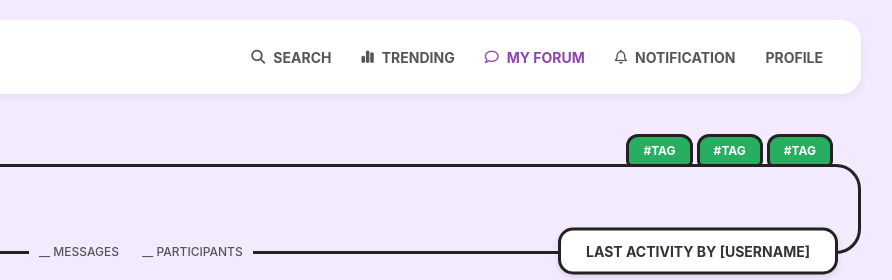
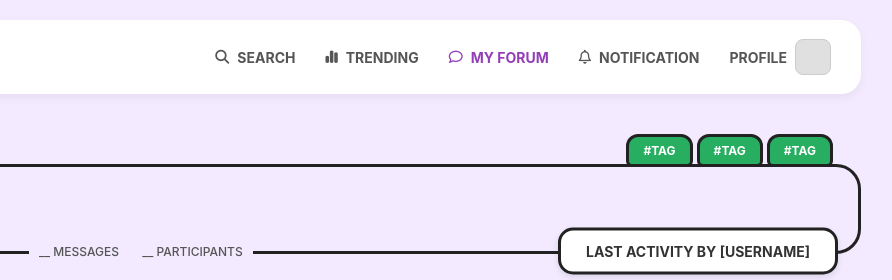
Before and after one commit to doanthanhphuong29012006-dev/forum-page, a plain HTML site: page index.html in a window 1280 px wide. Shown: the top 280 px of the page, 279-1171 px from the left. Drawn offline with Linux system fonts and the light colour scheme.

Commit message:
Update myforum.css

```diff
--- a/myforum.css
+++ b/myforum.css
@@ -58,21 +58,35 @@ body
     font-weight: bold;
     font-size: 14px;
     padding: 5px;
-    display: flex; align-items: center;
+    display: flex;
+    align-items: center;
     gap: 8px;
 }
+
+.profile_link
+{
+    text-decoration: none;
+    color: #555;
+    font-weight: bold;
+    font-size: 14px;
+    display: flex;
+    align-items: center;
+    gap: 10px;
+}
+
+.profile_placeholder
+{
+    width: 36px;
+    height: 36px;
+    background-color: #e0e0e0;
+    border: 1px solid #ccc;
+    border-radius: 8px;
+}
+
+
 .main_nav a.active
 {
-    color: #8e44ad;
-}
-
-.profile_link .profile-placeholder
-{
-    width: 24px;
-    height: 24px;
-    background-color: #e0e0e0;
-    border: 1px solid #ccc;
-    border-radius: 4px;
+    color: #933eb7;
 }
 
 .forum_list_container
```
